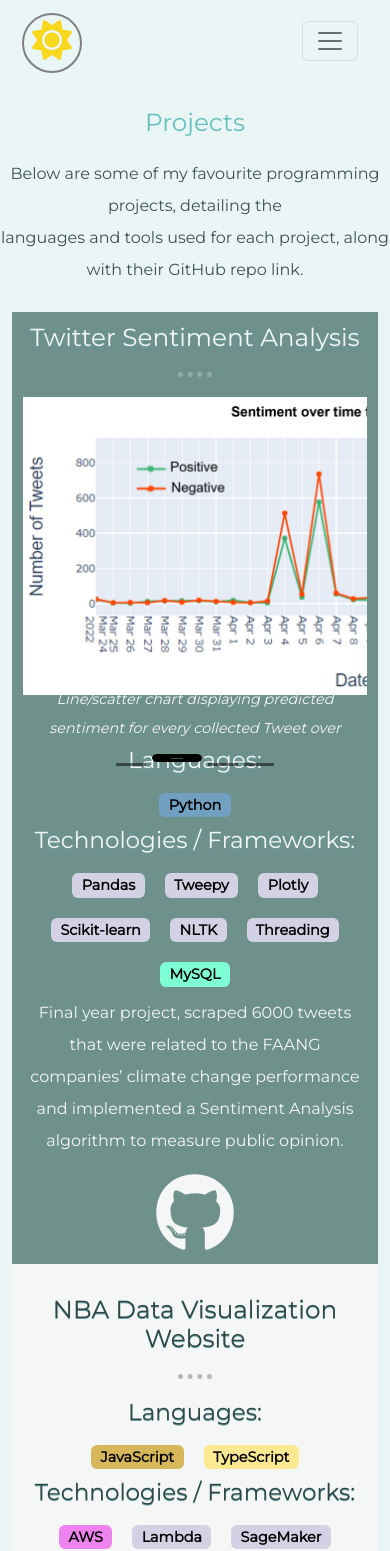
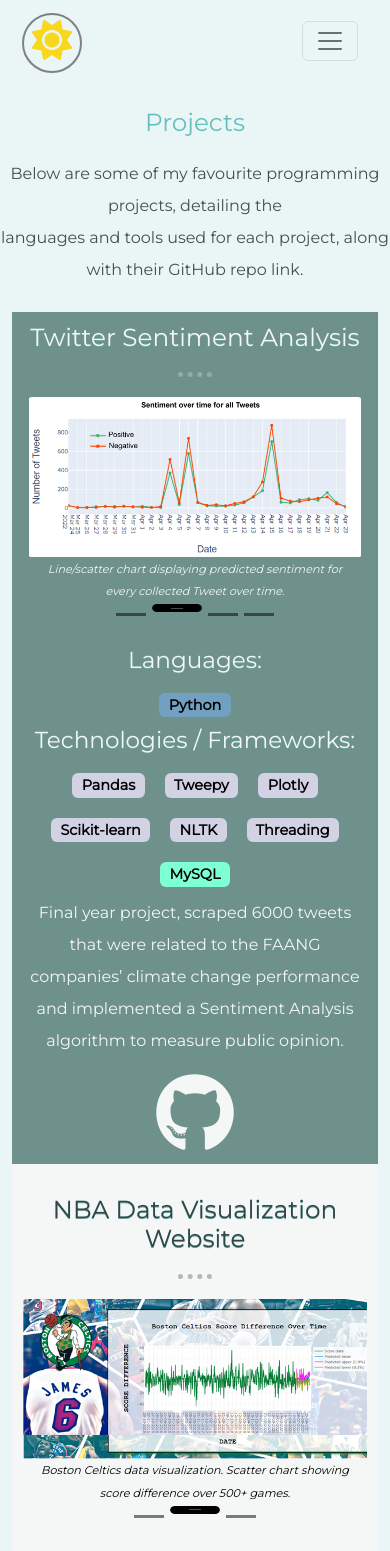
Before and after one commit to samcdonovan/Personal-Site, a Next.js app: page /projects in a window 390 px wide. Shown: the top 1551 px of the page. Built offline with nearby package versions, Linux system fonts and the light colour scheme; a web font is replaced by a local one.

Commit message:
Add window resize check for phone site (Projects page)

```diff
--- a/public/css/styles.css
+++ b/public/css/styles.css
@@ -382,6 +382,7 @@
   height: 85%;
   width: auto;
   margin: auto;
+  border-radius: 1%;
 }
 
 .outer-temp {
@@ -465,4 +466,23 @@
   .badge {
     font-size: 0.9rem;
   }
+
+  .carousel {
+    margin-bottom: 50px;
+  }
+
+  .carousel-caption {
+    font-size: 0.7rem;
+    bottom: 10px;
+  }
+
+  .carousel-indicators {}
+
+  .item {
+    height: 200px;
+  }
+
+  .item img {
+    height: 80%;
+  }
 }
--- a/src/components/Project.jsx
+++ b/src/components/Project.jsx
@@ -1,42 +1,29 @@
-import React from 'react';
+import { React, useEffect, useState } from 'react';
 import Carousel from 'react-bootstrap/Carousel';
 
 export default function Project(props) {
-    /*
 
-                                <Carousel.Item className="item">
-                                    <img
-                                        className="d-block"
-                                        src="img/projects/sentiment1.png"
-                                        alt="First slide"
-                                    />
+    const [isScreenSmall, setIsScreenSmall] = useState(window.innerWidth < 1200);
 
-                                    <Carousel.Caption>
-                                        <p>Lorem ipsum dolor sit amet, consectetur adipiscing elit.</p>
-                                    </Carousel.Caption>
-                                </Carousel.Item>
-                                <Carousel.Item className="item">
-                                    <img
-                                        className="d-block"
-                                        src="img/projects/sentiment2.png"
-                                        alt="Second slide"
-                                    />
-                                    <Carousel.Caption>
-                                        <p>Lorem ipsum dolor sit amet, consectetur adipiscing elit.</p>
-                                    </Carousel.Caption>
-                                </Carousel.Item>
-                                <Carousel.Item className="item">
-                                    <img
-                                        className="d-block"
-                                        src="img/projects/sentiment4.png"
-                                        alt="Third slide"
-                                    />
-                                    <Carousel.Caption>
-                                        <p>Lorem ipsum dolor sit amet, consectetur adipiscing elit.</p>
-                                    </Carousel.Caption>
-                                </Carousel.Item>
-                                */
+    useEffect(function mount() {
+
+        function getSize() {
+            let size = window.innerWidth;
+            if (size <= 900)
+                setIsScreenSmall(true);
+            else
+                setIsScreenSmall(false);
+        }
+
+        window.addEventListener("resize", getSize);
+
+        return function unMount() {
+            window.removeEventListener("resize", getSize);
+        };
+    });
+
     const bgType = props.id % 2 === 0 ? "1" : "2";
+
     return (
         <div className="container-fluid">
             <div className={"project justify-content-center bg-" + bgType}>
@@ -45,7 +32,7 @@
                 <hr className="separator" />
                 <div className="row">
                     {props.images === undefined ? null :
-                        <div className={"col-md-6" + (bgType === "1" ? " order-1" : " order-2")}>
+                        <div className={"col-md-6" + (isScreenSmall ? "" : (bgType === "1" ? " order-1" : " order-2"))}>
 
                             <Carousel controls={false} variant="dark">
                                 {props.images.map((image, index) => {
@@ -65,7 +52,8 @@
                         </div>
                     }
 
-                    <div className={"col-" + (props.images === undefined ? "lg-12" : "md-6") + (bgType === "1" ? " order-2" : " order-1")}>
+                    <div className={"col-" + (props.images === undefined ? "lg-12" : "md-6") +
+                        (isScreenSmall ? "" : (bgType === "1" ? " order-2" : " order-1"))}>
                         <div className="row">
                             <div className={"col-" + (props.technologies === undefined ? "lg-12" : "md-6")}>
 
```
